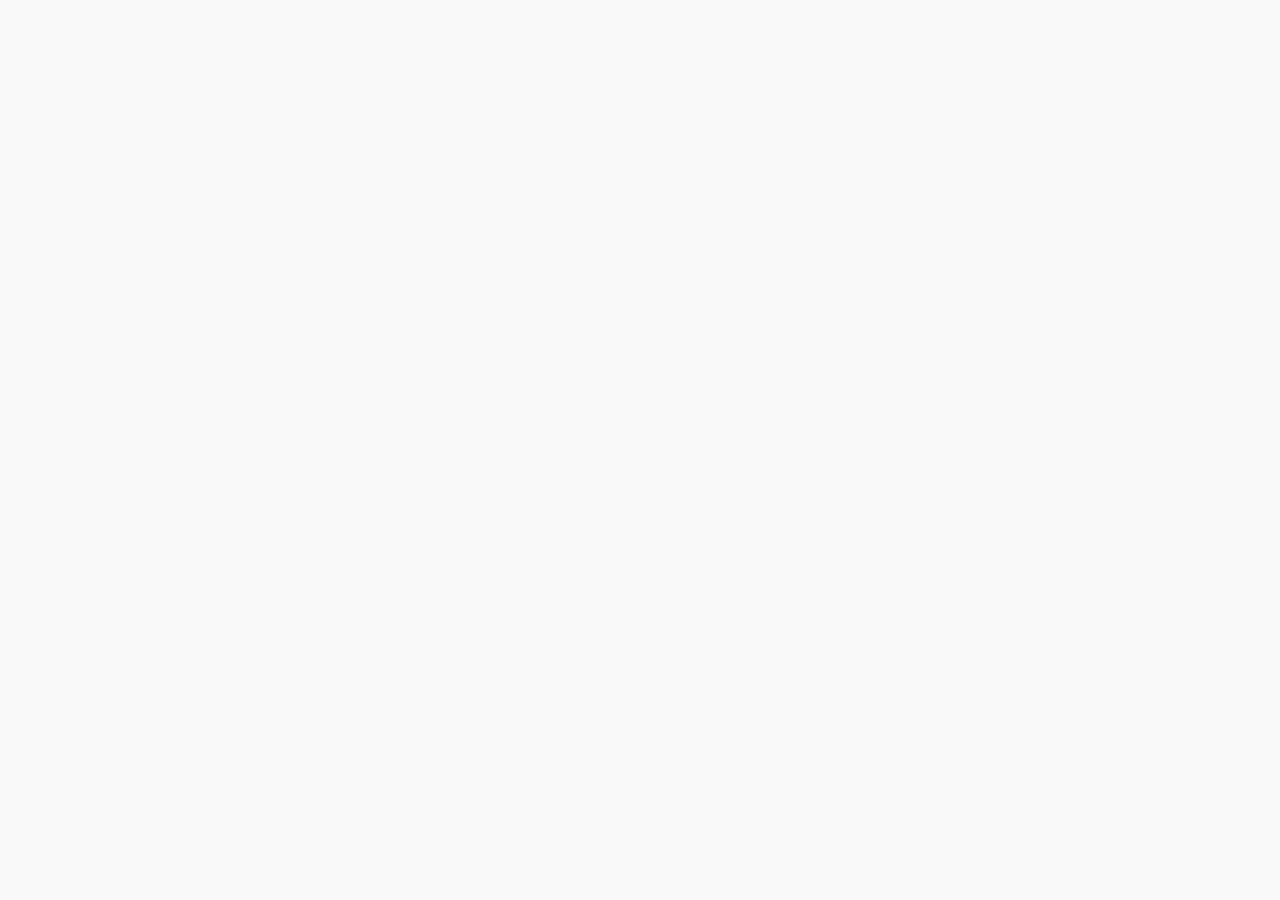
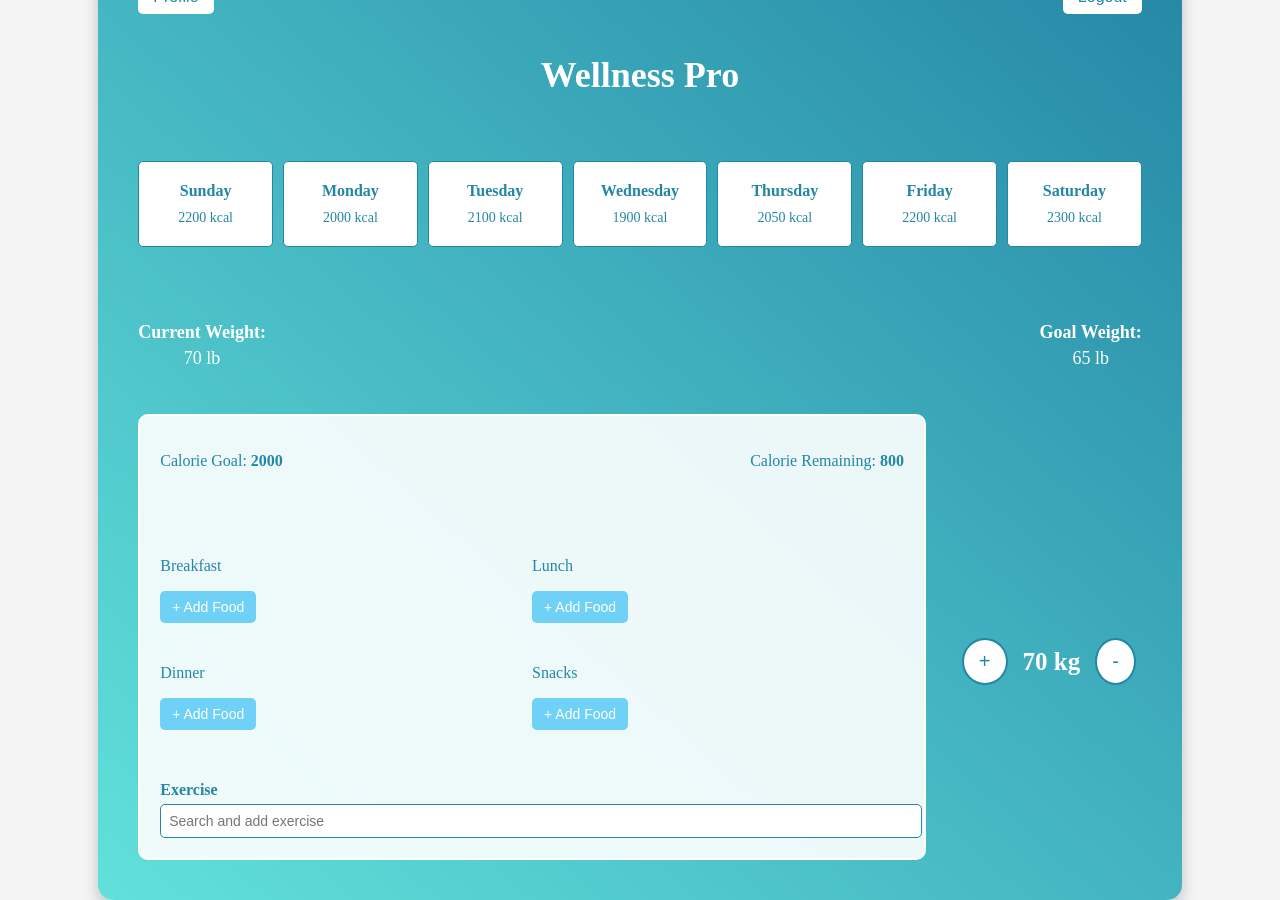
Before and after one commit to ZackAlaoui/COP4331_LargeProject, a React (Vite) app in the folder frontend/: page /homepage in a window 1280 px wide. Before the commit this address had no page. Before the commit the page ends 800 px from the top, so only its background shows below. Built offline with nearby package versions, Linux system fonts and the light colour scheme.

Commit message:
Changed the location from the cards page to the homepage of our website

```diff
--- a/frontend/src/App.tsx
+++ b/frontend/src/App.tsx
@@ -3,7 +3,7 @@ import "./App.css";
 
 import CardPage from "./pages/CardPage.tsx";
 import LoginPage from "./pages/LoginPage.tsx";
-import CreateAccountPage from "./pages/CreateAccountPage.tsx";
+import Home from "./pages/HomePage.tsx";
 
 function App() {
   return (
@@ -11,7 +11,7 @@ function App() {
       <Routes>
         <Route path="/" element={<LoginPage />} />
         <Route path="cards" element={<CardPage />} />
-        <Route path="createAccount" element={<CreateAccountPage />}></Route>
+        <Route path="homepage" element={<Home />}></Route>
       </Routes>
     </Router>
   );
--- a/frontend/src/components/Login.tsx
+++ b/frontend/src/components/Login.tsx
@@ -42,7 +42,7 @@ function Login() {
         };
         localStorage.setItem("user_data", JSON.stringify(user));
         setMessage("");
-        window.location.href = "/cards";
+        window.location.href = "/homepage";
       }
     } catch (error: any) {
       alert(error.toString());
--- /dev/null
+++ b/frontend/src/pages/HomePage.tsx
@@ -0,0 +1,11 @@
+import Home from "../components/Home.tsx";
+
+const HomePage = () => {
+  return (
+    <div>
+      <Home />
+    </div>
+  );
+};
+
+export default Home;
```
